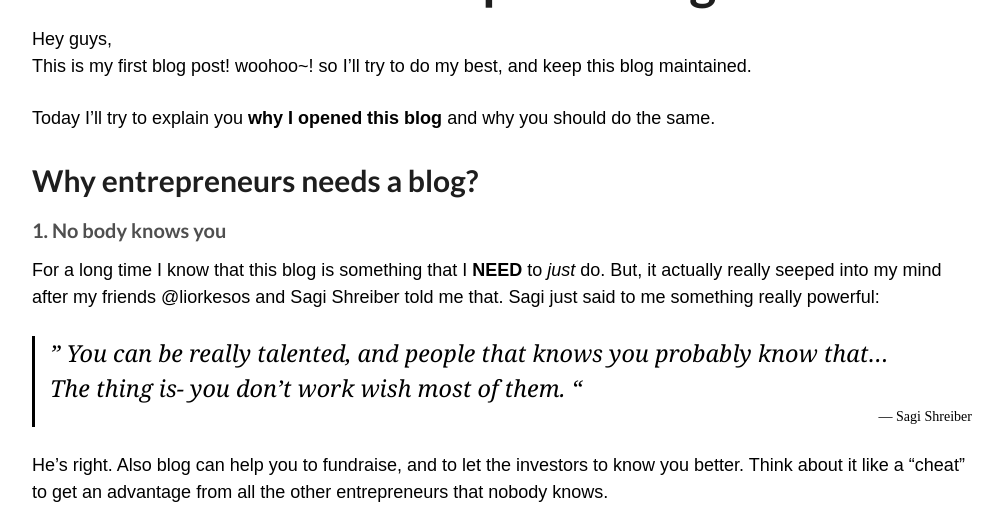
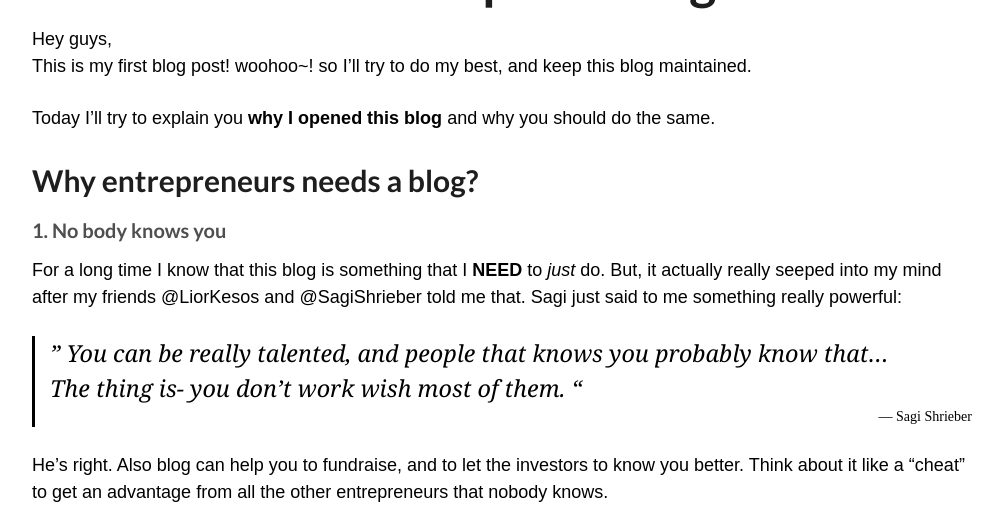
Before and after one commit to AlmogBaku/AlmogBaku.github.io, a Jekyll site: the page built from _posts/2015-1-7-The-3-reasons-why-every-entrepreneur-should-open-a-blog.md, in a window 1280 px wide and 900 px high, scrolled down 436 px, cut to the strip 0-507 px from the top of the window. Shown: the whole strip, without its empty margins (138-1141 px from the left). Built offline with Jekyll 4.4.1, drawn with Linux system fonts in a browser that asks for light colours; Markdown is read by kramdown in place of the engine named in the settings; comment, search, counter and statistics services are not loaded.

Commit message:
fixes sagi name

```diff
--- a/_posts/2015-1-7-The-3-reasons-why-every-entrepreneur-should-open-a-blog.md
+++ b/_posts/2015-1-7-The-3-reasons-why-every-entrepreneur-should-open-a-blog.md
@@ -13,11 +13,11 @@ Today I'll try to explain you **why I opened this blog** and why you should do t
 
 #### 1. No body knows you
 For a long time I know that this blog is something that I **NEED** to *just* do. But, it actually really seeped into my
-mind after my friends @liorkesos and Sagi Shreiber told me that. Sagi just said to me something really powerful:
+mind after my friends @LiorKesos and @SagiShrieber told me that. Sagi just said to me something really powerful:
 
 > " You can be really talented, and people that knows you probably know that...<br />
 > The thing is- you don't work wish most of them. "
-> <cite>Sagi Shreiber</cite>
+> <cite>Sagi Shrieber</cite>
 
 He's right. Also blog can help you to fundraise, and to let the investors to know you better. Think about it like a "cheat"
 to get an advantage from all the other entrepreneurs that nobody knows.
```
